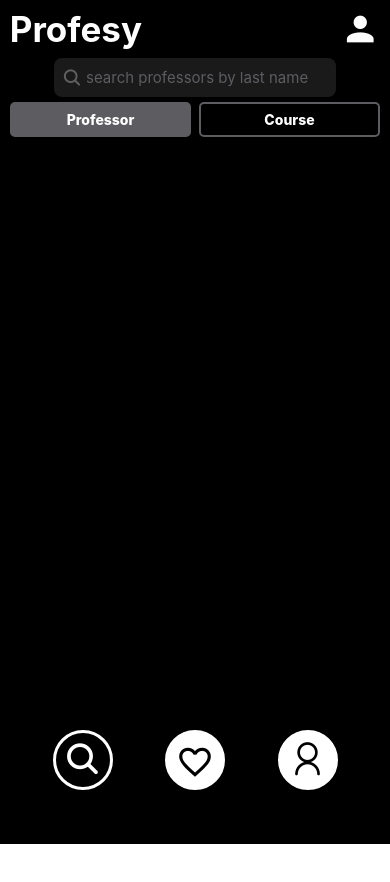
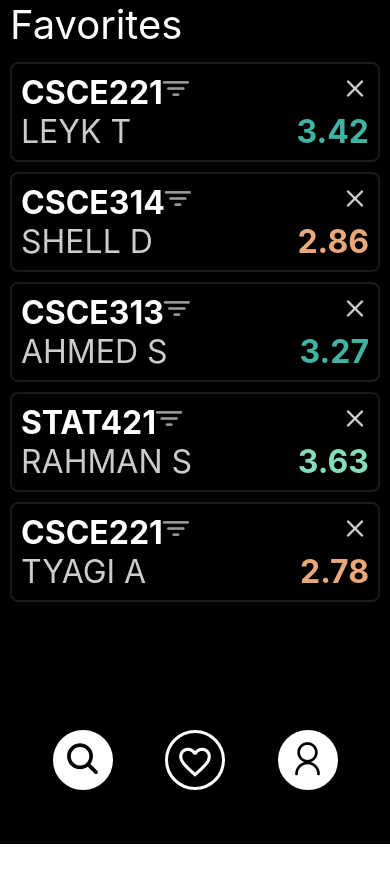
Before and after one commit to elitracy/profesy-public, a React Native app: screen /Favorites in a window 390 px wide. Shown: the top 882 px of the page. Before the commit the page ends 844 px from the top, so only its background shows below. Built offline with nearby package versions, Linux system fonts and the light colour scheme.

Commit message:
feat(favorites.tsx): added new design, filter, removal, and navigation to course page

```diff
--- a/App.tsx
+++ b/App.tsx
@@ -2,6 +2,7 @@ import { StatusBar, LogBox, SafeAreaView } from 'react-native'
 import { Login } from './components/screens/Login'
 import { Signup } from './components/screens/Signup'
 import { Home } from './components/screens/Home'
+import { Favorites } from './components/screens/Favorites'
 import { Professor } from './components/screens/Professor'
 import { Course } from './components/screens/Course'
 import { Navigation } from './components/Navigation'
@@ -17,7 +18,7 @@ const Stack = createNativeStackNavigator<RootStackParamList>()
 LogBox.ignoreAllLogs()
 
 export default function App() {
-  const [currentNav, setCurrentNav] = React.useState('home')
+  const [currentNav, setCurrentNav] = React.useState('favorites')
   const navSettings = {
     currentNav: currentNav,
     setCurrentNav: setCurrentNav
@@ -41,6 +42,7 @@ export default function App() {
             }}
           >
             {/*SCREENS*/}
+            <Stack.Screen name="Favorites" component={Favorites} />
             <Stack.Screen name="Home" component={Home} />
             <Stack.Screen name="Login" component={Login} />
             <Stack.Screen name="Signup" component={Signup} />
--- /dev/null
+++ b/api/getFavorites.tsx
@@ -0,0 +1,11 @@
+export const getFavorites = async () => {
+  const courses = [
+    { course: 'CSCE221', prof: 'LEYK T', gpa: '3.42' },
+    { course: 'CSCE314', prof: 'SHELL D', gpa: '2.86' },
+    { course: 'CSCE313', prof: 'AHMED S', gpa: '3.27' },
+    { course: 'STAT421', prof: 'RAHMAN S', gpa: '3.63' },
+    { course: 'CSCE221', prof: 'TYAGI A', gpa: '2.78' }
+  ]
+
+  return courses
+}
--- a/components/Navigation.tsx
+++ b/components/Navigation.tsx
@@ -27,7 +27,6 @@ export function Navigation() {
           setCurrentNav('home')
         }}
         style={[
-          currentNav === 'home' && styles.pressed,
           {
             backgroundColor: currentNav === 'home' ? "black" : "white",
             borderRadius: 50,
--- a/components/screens/Courses.tsx
+++ b/components/screens/Courses.tsx
@@ -33,14 +33,14 @@ interface Props {
 // handleSearch - Params(text:string)
 const handleSearch = (
   text: string,
-  profList: string[],
+  profList: {name:string, courseAverage:string}[],
   setProfList: any,
   originalProfList: string[]
 ) => {
   const searchWord = text
   setProfList(searchWord)
 
-  const newFilter: [{ name: string; courseAverage: string }] = profList.filter(
+  const newFilter: { name: string; courseAverage: string }[] = profList.filter(
     (value: { name: string; courseAverage: string }) => {
       return value.name.toLowerCase().includes(searchWord.toLowerCase())
     }
@@ -150,7 +150,7 @@ export const Courses = (Props: Props) => {
             keyboardAppearance="dark"
             style={{
               borderWidth: 2,
-              borderRighjWidth: 0,
+              borderRightWidth: 0,
               borderLeftWidth: 0,
               padding: 10,
               paddingLeft: 30,
@@ -163,7 +163,7 @@ export const Courses = (Props: Props) => {
         <ScrollView style={{ width: '100%', height: '90%' }}>
           {profList.length !== 0 && profList !== undefined ? (
             profList
-              .sort((a, b) => (a.courseAverage > b.courseAverage ? -1 : 1))
+              .sort((a, b) => (a["courseAverage"] > b["courseAverage"] ? -1 : 1))
               .map((prof: { name: string; courseAverage: string }) => {
                 return (
                   <Pressable
--- /dev/null
+++ b/components/screens/Favorites.tsx
@@ -0,0 +1,193 @@
+import {
+  SafeAreaView,
+  View,
+  Text,
+  ActivityIndicator,
+  ScrollView,
+  Pressable
+} from 'react-native'
+import React, { useState, useEffect } from 'react'
+import { getFavorites } from '../../api/getFavorites'
+import { gpaColorizer, colors } from '../../utils/colors'
+import { Feather, Ionicons } from '@expo/vector-icons'
+import { NativeStackNavigationProp } from '@react-navigation/native-stack'
+import { RootStackParamList } from '../../RootStackParams'
+import { useNavigation } from '@react-navigation/native'
+
+type favoritesScreenProp = NativeStackNavigationProp<
+  RootStackParamList,
+  'Favorites'
+>
+
+export const Favorites = () => {
+  const [favoriteCourses, setFavoriteCourses] = useState<
+    { prof: string; course: string; gpa: string }[]
+  >([])
+  const [loading, setLoading] = useState(true)
+  const [filter, setFilter] = useState<
+    { prof: string; course: string; gpa: string }[]
+  >([])
+
+  const navigation = useNavigation<favoritesScreenProp>()
+
+  useEffect(() => {
+    setLoading(true)
+
+    getFavorites().then(results => {
+      setTimeout(async () => {
+        setFavoriteCourses(results)
+        setLoading(false)
+      }, 500)
+    })
+  }, [])
+  return (
+    <SafeAreaView
+      style={{
+        width: '100%',
+        height: '100%',
+        backgroundColor: 'black',
+        display: 'flex',
+        flexDirection: 'column',
+        paddingHorizontal: 10
+      }}
+    >
+      <View style={{ width: '100%', marginBottom: 8 }}>
+        <Text style={{ color: 'white', fontSize: 40 }}>Favorites</Text>
+      </View>
+      <View style={{ width: '100%', height: '100%' }}>
+        {loading && (
+          <View>
+            <ActivityIndicator />
+          </View>
+        )}
+        <ScrollView
+          style={{
+            width: '100%',
+            height: '100%',
+            display: 'flex',
+            flexDirection: 'column'
+          }}
+          showsVerticalScrollIndicator={false}
+        >
+          {!loading &&
+            (filter.length > 0 ? filter : favoriteCourses).map((c, idx) => {
+              return (
+                <Pressable
+                  key={idx}
+                  style={{
+                    display: 'flex',
+                    flexDirection: 'row',
+                    alignItems: 'flex-end',
+                    justifyContent: 'space-between',
+                    borderWidth: 2,
+                    borderColor: 'rgba(255,255,255,.1)',
+                    borderRadius: 8,
+                    padding: 9,
+                    marginVertical: 5,
+                    flex: 1
+                  }}
+                  onPress={() => navigation.navigate("Course",{...c})}
+                >
+                  <View
+                    style={{
+                      display: 'flex',
+                      flexDirection: 'column',
+                      width: '60%',
+                      height: '100%'
+                    }}
+                  >
+                    <View
+                      style={{
+                        display: 'flex',
+                        flexDirection: 'row',
+                        justifyContent: 'space-between',
+                        width: '75%'
+                      }}
+                    >
+                      <Text
+                        style={{
+                          color: 'white',
+                          fontSize: 32,
+                          fontWeight: '700'
+                        }}
+                      >
+                        {c.course}
+                      </Text>
+                      <Pressable
+                        onPress={() => {
+                          if (filter.length > 0) {
+                            setFilter([])
+                          } else {
+                            setFilter(
+                              favoriteCourses.filter(
+                                course => course.course === c.course
+                              )
+                            )
+                          }
+                        }}
+                      >
+                        <Ionicons
+                          name="filter"
+                          color={
+                            filter.length > 0 && filter[0].course === c.course
+                              ? colors.BLUE
+                              : 'rgba(255,255,255,.6)'
+                          }
+                          size={28}
+                        />
+                      </Pressable>
+                    </View>
+                    <Text
+                      style={{
+                        opacity: 0.8,
+                        fontSize: 32,
+                        fontWeight: '400',
+                        color: 'white'
+                      }}
+                    >
+                      {c.prof}
+                    </Text>
+                  </View>
+                  <View
+                    style={{
+                      display: 'flex',
+                      flexDirection: 'column',
+                      justifyContent: 'space-between',
+                      alignItems: 'flex-end',
+                      height: '100%',
+                      width: '40%'
+                    }}
+                  >
+                    <Pressable
+                      onPress={() => {
+                        console.log('API HIT: remove from list')
+                        setFavoriteCourses(
+                          favoriteCourses.filter(course => c !== course)
+                        )
+                      }}
+                    >
+                      <Feather
+                        name="x"
+                        color="rgba(255,255,255,.8)"
+                        size={28}
+                      />
+                    </Pressable>
+                    <Text
+                      style={{
+                        color: gpaColorizer(c.gpa),
+                        textAlign: 'right',
+                        fontSize: 32,
+                        fontWeight: '700'
+                      }}
+                    >
+                      {c.gpa}
+                    </Text>
+                  </View>
+                </Pressable>
+              )
+            })}
+        </ScrollView>
+      </View>
+    </SafeAreaView>
+  )
+}
```
